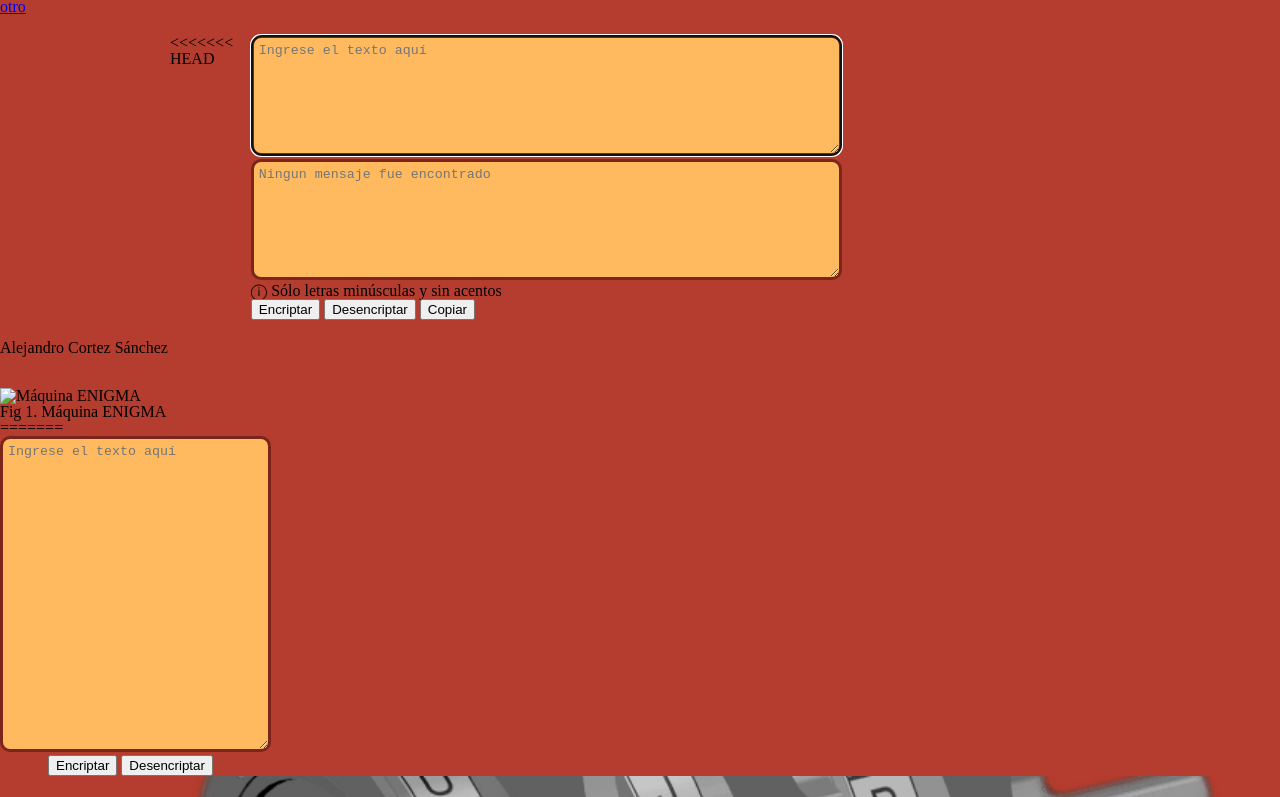
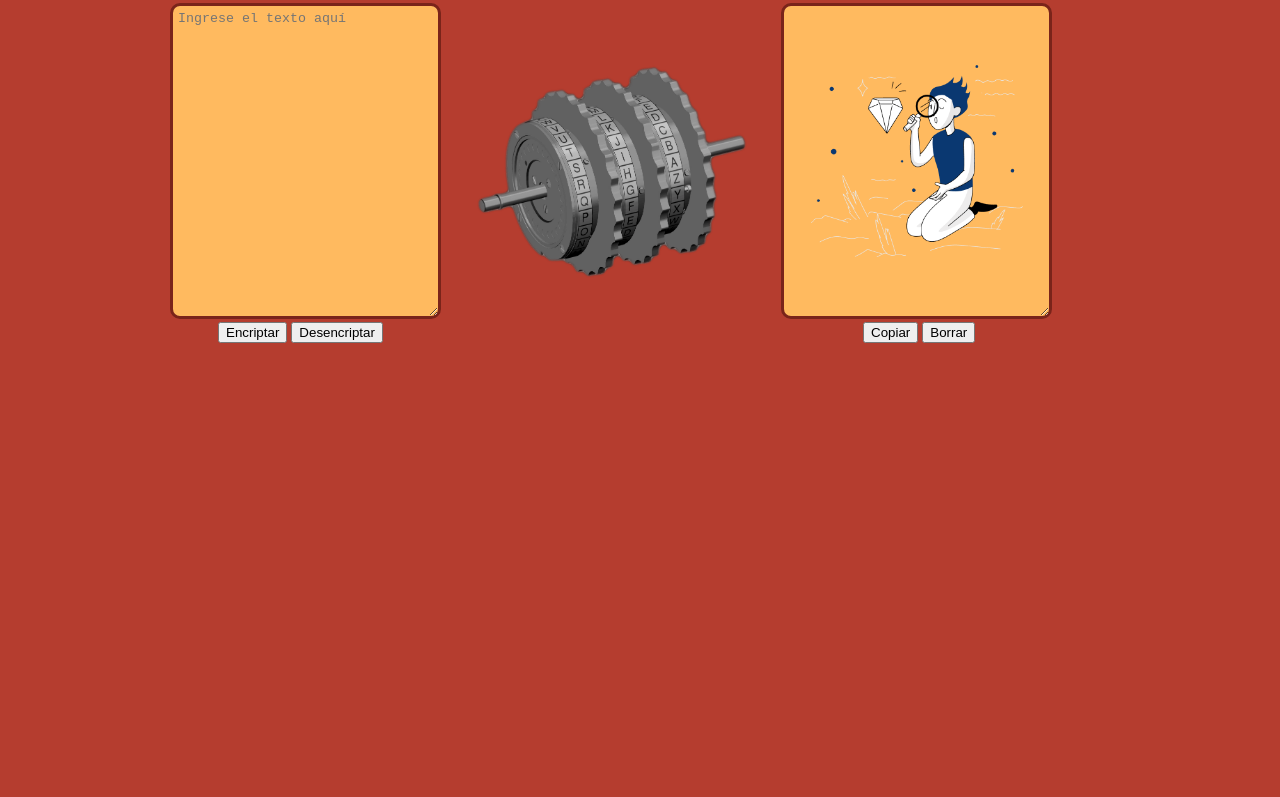
Before and after one commit to AlxTecnopata/Enigma-Sprint1, a plain HTML site: page index.html in a window 1280 px wide. Shown: the part 78-875 px from the top of the page. After the commit the page ends 800 px from the top, so only its background shows below. Drawn offline with Linux system fonts and the light colour scheme.

Commit message:
Final final ahora sí

```diff
--- a/index.html
+++ b/index.html
@@ -11,11 +11,7 @@
 
   <!--###### AQUÍ INICIA EL BODY ######-->
   <body>
-<<<<<<< HEAD
-    <script src="script.js"></script>
-=======
       <!--###### AQUÍ INICIA EL HEADER ######-->
->>>>>>> Final
     <header>
       <div class="caja">
         <h1>
@@ -29,40 +25,10 @@
         </nav>
       </div>
     </header>
-<a href="otro.html">otro</a>
-
-
-
-
-
     <!--###### AQUÍ INICIA EL MAIN ######-->
     <main>
-<<<<<<< HEAD
-      <form action="index.html" method="post">
-
-
-        <textarea id="box" rows="7" cols="70" autofocus placeholder="Ingrese el texto aquí"></textarea>
-        <textarea readonly id="screen" rows="7" cols="70" input="false" placeholder="Ningun mensaje fue encontrado"></textarea>
-        <p> &#9432; Sólo letras minúsculas y sin acentos</p>
-
-        <button type="button" id="encriptar" onclick="cript()" class="enviar">Encriptar</button>
-        <button type="button" id="desencriptar" onclick="cript()" class="enviar">Desencriptar</button>
-        <button type="button" id="encriptar" onclick="cript()" class="enviar">Copiar</button>
-      </form>
-
-    </main>
-
-    <footer>
-      <p>Alejandro Cortez Sánchez</p>
-            <br><br>
-      <img src="enigma.jpg" alt="Máquina ENIGMA"><br>
-      <label>Fig 1. Máquina ENIGMA</label>
-
-    </footer>
-
-=======
       <!--###### AQUÍ INICIA SECTION IN ######-->
-      <section id="sec_in">
+      <section class="sec_in">
         <textarea class="intext" rows="20" cols="30" placeholder="Ingrese el texto aquí"></textarea>
         <div class="botones">
           <button class="encriptar" onclick="btnEncript()">Encriptar</button>
@@ -70,11 +36,11 @@
         </div>
       </section>
 
-      <section id="sec_img">
+      <section class="sec_img">
       </section>
 
       <!--###### AQUÍ INICIA SECTION OUT ######-->
-      <section id="sec_out">
+      <section class="sec_out">
         <textarea class="outtext" rows="20" cols="30" ></textarea>
         <div class="boton">
           <button class="copiar" onclick="btnCopy()">Copiar</button>
@@ -87,6 +53,5 @@
     <script src="script.js">
 
     </script>
->>>>>>> Final
   </body>
 </html>
--- a/script.js
+++ b/script.js
@@ -1,56 +1,3 @@
-<<<<<<< HEAD
-const input = document.querySelector("#box")
-const msg = document.querySelector("#screen")
-
-function cripting(string){
-  let matrix = [["e","enter"],["a","ai"],["i","imes"],["o","ober"],["u","ufat"]];
-  encripted = encripted.toLowerCase();
-  for (let i = 0; i < matrix.length; i++)
-    if (encripted.includes(matrix[i,0])){
-      encripted = encripted.replaceAll(matrix[i,0],matrix[i,1]);
-    };
-  return encripted
-}
-
-function cript(){
-  const tocript = cripting(input.value)
-  msg.value = tocript;
-  msg.style.backgroundImg = "none";
-  input.value = ""
-}
-
-function copia(){
-  msg.select();
-
-}
-
-
-
-
-
-
-
-
-
-
-
-
-  // var textenc = input.value
-  // var textproc = textenc.normalize("NFD").replace(/[\u0300-\u036f]/g, "")
-  // textproc = textproc.toLowerCase()
-
-    // .replaceAll("e", "enter")
-    // .replaceAll("i", "imes")
-    // .replaceAll("a", "ai")
-    // .replaceAll("o", "ober")
-    // .replaceAll("u", "ufat");
-
-    // La letra "e" es convertida para "enter"
-    // La letra "i" es convertida para "imes"
-    // La letra "a" es convertida para "ai"
-    // La letra "o" es convertida para "ober"
-    // La letra "u" es convertida para "ufat"
-=======
 const textinput = document.querySelector(".intext")
 const textoutput = document.querySelector(".outtext")
 
@@ -110,4 +57,3 @@ function btnErase() {
   textoutput.value = ""
   textoutput.style.backgroundImage = "url('img/Muñeco.png')";
 }
->>>>>>> Final
--- a/style.css
+++ b/style.css
@@ -21,8 +21,7 @@ nav{
 
 nav li{
   display: inline;
-  margin: 0 0 0 20px;
-  /* padding-right: 50px; */
+  padding-right: 50px;
 }
 
 nav a{
@@ -44,20 +43,17 @@ main{
 }
 
 textarea{
-  position: center;
   padding: 5px;
   border: 3px #7a241a solid;
   background-color: #ffba5f;
   border-radius: 10px;
 }
 
-#sec_in{
-  display: center;
+.sec_in{
   margin-right: 20px;
 }
 
-#sec_img{
-  display: center;
+.sec_img{
   padding: 150px;
   background-image: url("img/enigma3.webp");
   background-repeat: no-repeat;
@@ -65,8 +61,7 @@ textarea{
   background-size: 100%;
 }
 
-#sec_out{
-  display: center;
+.sec_out{
   margin-left: 20px;
 }
 
@@ -82,6 +77,5 @@ textarea{
 }
 
 .boton{
-  position: center;
   margin-left: 82px;
 }
```
